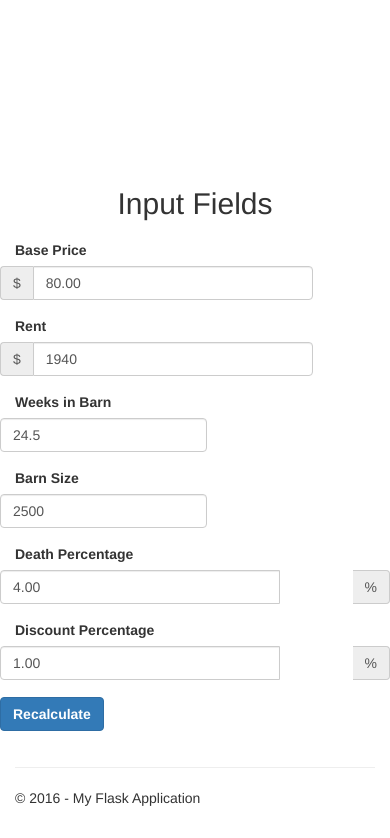
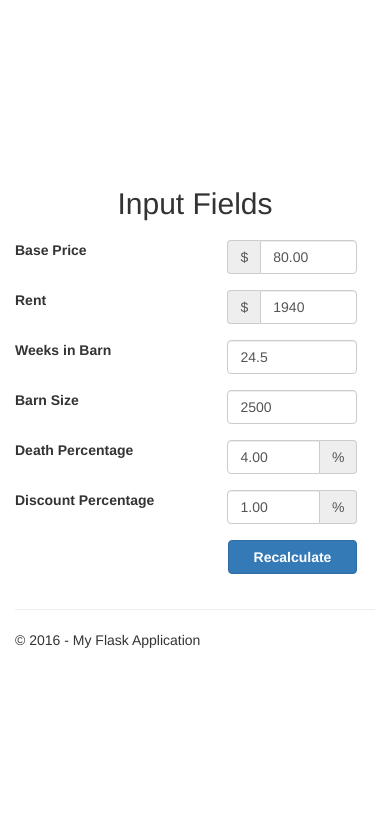
Before and after one commit to jdczerwonka/wsf-web-app, a Flask app: page /weightOpt in a window 390 px wide; the page is wider, and only the part inside the window is pictured. Shown: the part 629-1467 px from the top of that part. After the commit the page ends 1277 px from the top of that part, so only its background shows below. Run offline with Flask 2, Linux system fonts and the light colour scheme; parts of the project's set-up code (start-up, migrations or seed data) failed here and were passed over; some libraries are stand-ins or nearby versions.

Commit message:
Tweaked CSS columns in weightOpt.html

```diff
--- a/FlaskWebProject/templates/weightOpt.html
+++ b/FlaskWebProject/templates/weightOpt.html
@@ -6,67 +6,67 @@
 <h3>{{ message }}</h3>
 
 <div class="row">
-    <div id="myDiv" style="width: 600px; height: 600px;" class="col-md-8"><!-- Plotly chart will be drawn inside this DIV --></div>
-    <form class="form-horizontal col-md-4 form-wt-opt" id="frmWeightOpt">
+    <div id="myDiv" style="width: 600px; height: 600px;" class="col-xs-12 col-md-8"><!-- Plotly chart will be drawn inside this DIV --></div>
+    <form class="form-horizontal col-xs-12 col-md-4 form-wt-opt" id="frmWeightOpt">
         <div class="col-sm-12">
             <h2 class="text-center">Input Fields</h2>
         </div>
         <div class="form-group">
-            <label for="inpBasePrice" class="control-label col-sm-6">Base Price</label>
-            <div class="col-sm-1"></div>
-            <div class="input-group col-sm-4">
+            <label for="inpBasePrice" class="control-label col-xs-6">Base Price</label>
+            <div class="col-xs-1"></div>
+            <div class="input-group col-xs-4">
                 <div class="input-group-addon">$</div>
                 <input type="number" class="form-control" id="inpBasePrice" name="base_price" value="80.00" />
             </div>
-            <div class="col-sm-1"></div>
+            <div class="col-xs-1"></div>
         </div>
         <div class="form-group">
-            <label for="inpRent" class="control-label col-sm-6">Rent</label>
-            <div class="col-sm-1"></div>
-            <div class="input-group col-sm-4">
+            <label for="inpRent" class="control-label col-xs-6">Rent</label>
+            <div class="col-xs-1"></div>
+            <div class="input-group col-xs-4">
                 <div class="input-group-addon">$</div>
                 <input type="number" class="form-control" id="inpRent" name="rent" value="1940" />
             </div>
-            <div class="col-sm-1"></div>
+            <div class="col-xs-1"></div>
         </div>
         <div class="form-group">
-            <label for="inpWeeks" class="control-label col-sm-6">Weeks in Barn</label>
-            <div class="col-sm-1"></div>
-            <div class="input-group col-sm-4">
+            <label for="inpWeeks" class="control-label col-xs-6">Weeks in Barn</label>
+            <div class="col-xs-1"></div>
+            <div class="input-group col-xs-4">
                 <input type="number" class="form-control" style="border-radius:4px" id="inpWeeks" name="weeks" value="24.5" />
             </div>
-            <div class="col-sm-1"></div>
+            <div class="col-xs-1"></div>
         </div>
         <div class="form-group">
-            <label for="inpBarnSize" class="control-label col-sm-6">Barn Size</label>
-            <div class="col-sm-1"></div>
-            <div class="input-group col-sm-4">
+            <label for="inpBarnSize" class="control-label col-xs-6">Barn Size</label>
+            <div class="col-xs-1"></div>
+            <div class="input-group col-xs-4">
                 <input type="number" class="form-control" style="border-radius:4px" id="inpBarnSize" name="barn_size" value="2500"/>
             </div>
-            <div class="col-sm-1"></div>
+            <div class="col-xs-1"></div>
         </div>
         <div class="form-group">
-            <label for="inpDeathPer" class="control-label col-sm-6">Death Percentage</label>
-            <div class="col-sm-1"></div>
-            <div class="input-group col-sm-4">
+            <label for="inpDeathPer" class="control-label col-xs-6">Death Percentage</label>
+            <div class="col-xs-1"></div>
+            <div class="input-group col-xs-4">
                 <input type="number" class="form-control" id="inpDeathPer" name="death_per" value="4.00"/>
                 <div class="input-group-addon">%</div>
             </div>
-            <div class="col-sm-1"></div>
+            <div class="col-xs-1"></div>
         </div>
         <div class="form-group">
-            <label for="inpDiscountPer" class="control-label col-sm-6">Discount Percentage</label>
-            <div class="col-sm-1"></div>
-            <div class="input-group col-sm-4">
+            <label for="inpDiscountPer" class="control-label col-xs-6">Discount Percentage</label>
+            <div class="col-xs-1"></div>
+            <div class="input-group col-xs-4">
                 <input type="number" class="form-control" id="inpDiscountPer" name="discount_per" value="1.00" />
                 <div class="input-group-addon">%</div>
             </div>
-            <div class="col-sm-1"></div>
+            <div class="col-xs-1"></div>
         </div>
         <div class="form-group">
-            <div class="col-sm-7"></div>
-            <button type="button" class="btn btn-primary col-sm-4" id="recalculate"><strong>Recalculate</strong></button>
-            <div class="col-sm-1"></div>
+            <div class="col-xs-7"></div>
+            <button type="button" class="btn btn-primary col-xs-4" id="recalculate"><strong>Recalculate</strong></button>
+            <div class="col-xs-1"></div>
         </div>
     </form>
 </div>
```
